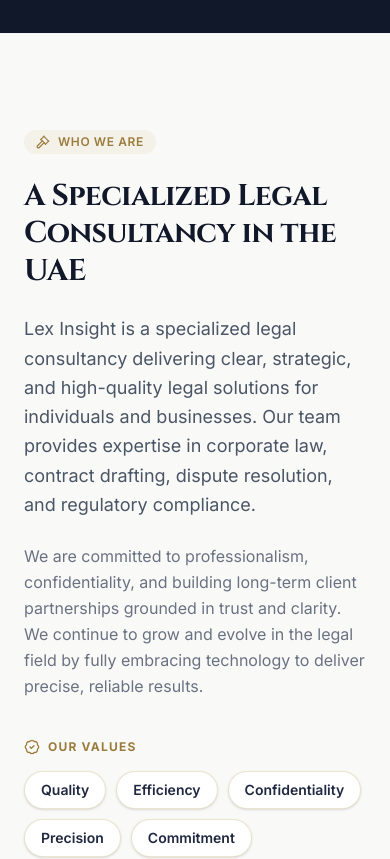
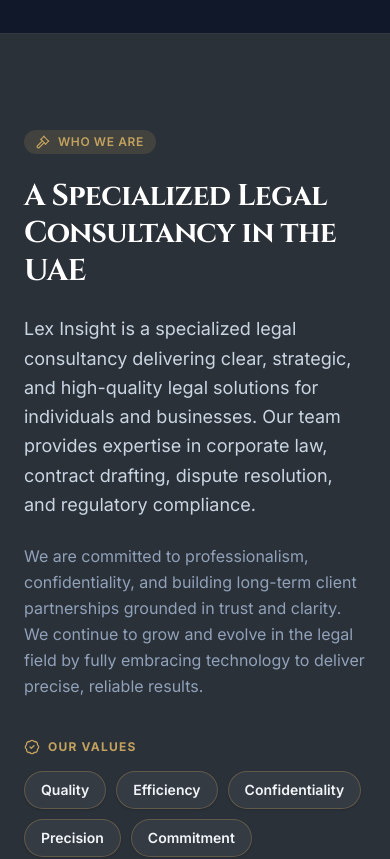
Before and after one commit to MostafaFarouk90/lexlegal, a React (Vite) app: page / in a window 390 px wide. Shown: the part 800-1659 px from the top of the page. Built offline with nearby package versions, Linux system fonts and the light colour scheme.

Commit message:
all background colors matching profile

```diff
--- a/src/App.tsx
+++ b/src/App.tsx
@@ -40,7 +40,7 @@ export default function App() {
   };
 
   return (
-    <div className="min-h-screen bg-[#faf9f6] flex flex-col justify-between selection:bg-brand-gold/30">
+    <div className="min-h-screen bg-brand-charcoal flex flex-col justify-between selection:bg-brand-gold/30">
 
       {/* Sticky Bilingual Header Navigation */}
       <Header language={language} onLanguageChange={handleLanguageChange} />
@@ -58,41 +58,41 @@ export default function App() {
         <PracticeAreas language={language} />
 
         {/* Core Case / Inquiry Submission Section */}
-        <section id="contact-section" className="py-24 bg-white border-t border-brand-gold/15 relative">
+        <section id="contact-section" className="py-24 bg-brand-charcoal-dark border-t border-brand-gold/15 relative">
 
-          <div className="absolute inset-0 bg-[radial-gradient(circle_at_bottom,rgba(197,168,128,0.06),transparent_60%)] pointer-events-none" />
+          <div className="absolute inset-0 bg-[radial-gradient(circle_at_bottom,rgba(197,168,128,0.08),transparent_60%)] pointer-events-none" />
 
           <div className="max-w-7xl mx-auto px-6 relative z-10">
             <div className="grid grid-cols-1 lg:grid-cols-2 gap-16 items-start">
 
               {/* Left Column: Contact details */}
               <div className="space-y-8">
-                <div className="inline-flex items-center gap-1.5 px-3 py-1 bg-brand-gold/10 text-brand-gold-dark text-xs font-semibold rounded-full uppercase tracking-wider">
+                <div className="inline-flex items-center gap-1.5 px-3 py-1 bg-brand-gold/15 text-brand-gold text-xs font-semibold rounded-full uppercase tracking-wider">
                   <MessageSquare className="w-3.5 h-3.5" />
                   <span>{language === 'en' ? 'Contact Us' : 'اتصل بنا'}</span>
                 </div>
 
-                <h2 className="text-3xl md:text-4xl font-bold font-display text-brand-blue tracking-tight leading-tight">
+                <h2 className="text-3xl md:text-4xl font-bold font-display text-white tracking-tight leading-tight">
                   {language === 'en'
                     ? "Let's discuss your legal needs"
                     : 'لنتحدث عن احتياجاتك القانونية'}
                 </h2>
 
-                <p className="text-gray-600 leading-relaxed text-lg">
+                <p className="text-slate-300 leading-relaxed text-lg">
                   {language === 'en'
                     ? 'Reach out for a consultation or send your inquiry using the form. Everything you share is treated in full confidentiality.'
                     : 'تواصل معنا للحصول على استشارة أو أرسل استفسارك عبر النموذج. تُعامل جميع المعلومات التي تشاركها بسرية تامة.'}
                 </p>
 
                 {/* Contact details list */}
-                <div className="space-y-4 pt-4 border-t border-gray-100">
+                <div className="space-y-4 pt-4 border-t border-white/10">
                   <a href={CONTACT.phoneHref} className="flex items-center gap-4 group">
                     <div className="w-10 h-10 rounded-xl bg-brand-gold-light text-brand-gold-dark flex items-center justify-center shrink-0 group-hover:bg-brand-navy group-hover:text-brand-gold transition-colors">
                       <Phone className="w-5 h-5" />
                     </div>
                     <div>
                       <p className="text-[11px] font-bold uppercase tracking-wider text-gray-400">{TRANSLATIONS[language].phone}</p>
-                      <p className="text-sm font-semibold text-brand-blue group-hover:text-brand-gold-dark transition-colors" dir="ltr">{CONTACT.phone}</p>
+                      <p className="text-sm font-semibold text-white group-hover:text-brand-gold transition-colors" dir="ltr">{CONTACT.phone}</p>
                     </div>
                   </a>
 
@@ -102,7 +102,7 @@ export default function App() {
                     </div>
                     <div>
                       <p className="text-[11px] font-bold uppercase tracking-wider text-gray-400">{TRANSLATIONS[language].email}</p>
-                      <p className="text-sm font-semibold text-brand-blue group-hover:text-brand-gold-dark transition-colors" dir="ltr">{CONTACT.email}</p>
+                      <p className="text-sm font-semibold text-white group-hover:text-brand-gold transition-colors" dir="ltr">{CONTACT.email}</p>
                     </div>
                   </a>
 
@@ -112,7 +112,7 @@ export default function App() {
                     </div>
                     <div>
                       <p className="text-[11px] font-bold uppercase tracking-wider text-gray-400">{TRANSLATIONS[language].address}</p>
-                      <p className="text-sm font-semibold text-brand-blue">{CONTACT.address[language]}</p>
+                      <p className="text-sm font-semibold text-white">{CONTACT.address[language]}</p>
                     </div>
                   </div>
 
@@ -122,7 +122,7 @@ export default function App() {
                     </div>
                     <div>
                       <p className="text-[11px] font-bold uppercase tracking-wider text-gray-400">{TRANSLATIONS[language].website}</p>
-                      <p className="text-sm font-semibold text-brand-blue group-hover:text-brand-gold-dark transition-colors" dir="ltr">{CONTACT.website}</p>
+                      <p className="text-sm font-semibold text-white group-hover:text-brand-gold transition-colors" dir="ltr">{CONTACT.website}</p>
                     </div>
                   </a>
 
@@ -132,7 +132,7 @@ export default function App() {
                     </div>
                     <div>
                       <p className="text-[11px] font-bold uppercase tracking-wider text-gray-400">LinkedIn</p>
-                      <p className="text-sm font-semibold text-brand-blue group-hover:text-brand-gold-dark transition-colors">lex-insight-legal</p>
+                      <p className="text-sm font-semibold text-white group-hover:text-brand-gold transition-colors">lex-insight-legal</p>
                     </div>
                   </a>
                 </div>
--- a/src/components/AboutSection.tsx
+++ b/src/components/AboutSection.tsx
@@ -10,31 +10,31 @@ export default function AboutSection({ language }: AboutSectionProps) {
   const t = TRANSLATIONS[language];
 
   return (
-    <section id="about-section" className="py-24 bg-gray-50/50 border-t border-gray-100">
+    <section id="about-section" className="py-24 bg-brand-charcoal border-t border-white/5">
       <div className="max-w-7xl mx-auto px-6">
         <div className="grid grid-cols-1 lg:grid-cols-12 gap-16 items-center">
 
           <div className="lg:col-span-6 space-y-6">
-            <div className="inline-flex items-center gap-2 px-3 py-1 rounded-full bg-brand-gold/10 text-brand-gold-dark text-xs font-semibold uppercase tracking-wider">
+            <div className="inline-flex items-center gap-2 px-3 py-1 rounded-full bg-brand-gold/15 text-brand-gold text-xs font-semibold uppercase tracking-wider">
               <Gavel className="w-3.5 h-3.5" />
               <span>{t.aboutBadge}</span>
             </div>
 
-            <h2 className="text-3xl md:text-4xl font-bold font-display text-brand-blue tracking-tight leading-tight">
+            <h2 className="text-3xl md:text-4xl font-bold font-display text-white tracking-tight leading-tight">
               {t.aboutTitle}
             </h2>
 
-            <p className="text-gray-600 text-lg leading-relaxed">
+            <p className="text-slate-300 text-lg leading-relaxed">
               {t.aboutP1}
             </p>
 
-            <p className="text-gray-500 text-base leading-relaxed">
+            <p className="text-slate-400 text-base leading-relaxed">
               {t.aboutP2}
             </p>
 
             {/* Core values */}
             <div className="pt-4">
-              <h3 className="text-xs font-bold uppercase tracking-widest text-brand-gold-dark mb-4 flex items-center gap-2">
+              <h3 className="text-xs font-bold uppercase tracking-widest text-brand-gold mb-4 flex items-center gap-2">
                 <BadgeCheck className="w-4 h-4" />
                 <span>{t.valuesTitle}</span>
               </h3>
@@ -42,7 +42,7 @@ export default function AboutSection({ language }: AboutSectionProps) {
                 {BRAND_VALUES.map((v) => (
                   <span
                     key={v.id}
-                    className="px-4 py-2 rounded-full bg-white border border-brand-gold/30 text-sm font-semibold text-brand-navy shadow-sm"
+                    className="px-4 py-2 rounded-full bg-white/5 border border-brand-gold/30 text-sm font-semibold text-slate-100 shadow-sm"
                   >
                     {v.label[language]}
                   </span>
--- a/src/components/PracticeAreas.tsx
+++ b/src/components/PracticeAreas.tsx
@@ -25,21 +25,21 @@ export default function PracticeAreas({ language }: PracticeAreasProps) {
     : PRACTICE_AREAS.filter(p => p.id === selectedCategory);
 
   return (
-    <section id="practices-section" className="py-24 bg-white border-t border-brand-gold/15 relative overflow-hidden">
+    <section id="practices-section" className="py-24 bg-brand-charcoal border-t border-white/5 relative overflow-hidden">
       {/* Decorative vector background */}
-      <div className="absolute top-0 right-0 w-96 h-96 bg-brand-gold-light/40 rounded-full blur-3xl -z-10" />
-      <div className="absolute bottom-0 left-0 w-96 h-96 bg-slate-100 rounded-full blur-3xl -z-10" />
+      <div className="absolute top-0 right-0 w-96 h-96 bg-brand-gold/10 rounded-full blur-3xl -z-10" />
+      <div className="absolute bottom-0 left-0 w-96 h-96 bg-white/5 rounded-full blur-3xl -z-10" />
 
       <div className="max-w-7xl mx-auto px-6">
         <div className="text-center max-w-3xl mx-auto mb-16">
-          <div className="inline-flex items-center gap-2 px-3 py-1 rounded-full bg-brand-gold/10 text-brand-gold-dark text-xs font-semibold tracking-wider uppercase mb-4">
+          <div className="inline-flex items-center gap-2 px-3 py-1 rounded-full bg-brand-gold/15 text-brand-gold text-xs font-semibold tracking-wider uppercase mb-4">
             <Scale className="w-3.5 h-3.5" />
             <span>{t.learnMore}</span>
           </div>
-          <h2 className="text-3xl md:text-4xl font-bold font-display text-brand-blue tracking-tight mb-4">
+          <h2 className="text-3xl md:text-4xl font-bold font-display text-white tracking-tight mb-4">
             {t.servicesTitle}
           </h2>
-          <p className="text-gray-500 text-lg leading-relaxed">
+          <p className="text-slate-400 text-lg leading-relaxed">
             {t.servicesSub}
           </p>
         </div>
@@ -55,7 +55,7 @@ export default function PracticeAreas({ language }: PracticeAreasProps) {
             className={`px-4 py-2 text-sm font-medium rounded-full transition-all duration-300 cursor-pointer ${
               selectedCategory === 'all'
                 ? 'bg-brand-navy text-brand-gold shadow-md'
-                : 'bg-gray-100 text-gray-600 hover:bg-gray-200'
+                : 'bg-white/10 text-slate-300 hover:bg-white/20'
             }`}
           >
             {t.filterAll}
@@ -68,7 +68,7 @@ export default function PracticeAreas({ language }: PracticeAreasProps) {
               className={`px-4 py-2 text-sm font-medium rounded-full transition-all duration-300 cursor-pointer ${
                 selectedCategory === p.id
                   ? 'bg-brand-navy text-brand-gold shadow-md'
-                  : 'bg-gray-100 text-gray-600 hover:bg-gray-200'
+                  : 'bg-white/10 text-slate-300 hover:bg-white/20'
               }`}
             >
               {p.title[language]}
--- a/src/index.css
+++ b/src/index.css
@@ -11,12 +11,15 @@
   --color-brand-gold-dark: #9c7c3c;
   --color-brand-gold-light: #f3ead7;
   --color-brand-bronze: #5e4a2e;
+  /* Company-profile charcoal grays for page/section backgrounds. */
+  --color-brand-charcoal: #2b3139;
+  --color-brand-charcoal-dark: #242a31;
 }
 
 body {
   font-family: var(--font-sans);
-  background-color: #faf9f6;
-  color: #1e293b;
+  background-color: #2b3139;
+  color: #e2e8f0;
   -webkit-font-smoothing: antialiased;
 }
 
```
